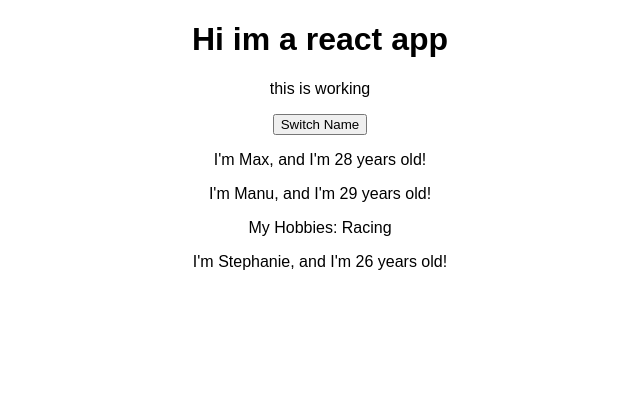
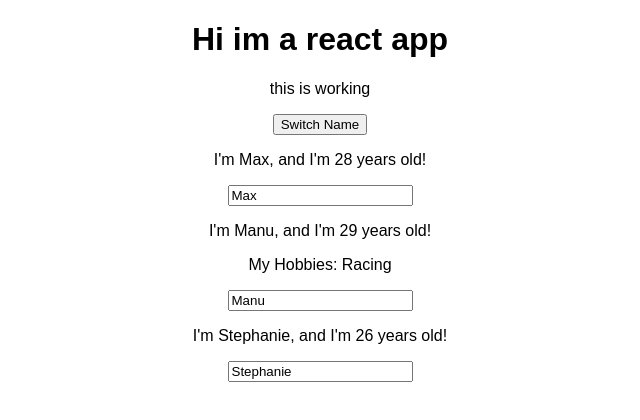
Before and after one commit to danbsts/quarantine-study, a React (Create React App) app in the folder react/react-complete-guide/: page / in a window 1280 px wide. Shown: the top 420 px of the page, without its empty margins (320-960 px from the left). Built offline with nearby package versions, Linux system fonts and the light colour scheme.

Commit message:
two way binding class

```diff
--- a/react/react-complete-guide/src/App.js
+++ b/react/react-complete-guide/src/App.js
@@ -11,13 +11,25 @@
     ]
   }
 
-  switchNameHandler = () => {
+  switchNameHandler = (newName) => {
     // console.log('Was clicked!')
     // dont do this!!!! this.state.persons[0].name = 'Maxmilian';
     this.setState({
       persons: [
-        {name: 'Maximilian', age: 28},
+        {name: newName, age: 28},
         {name: 'Manu', age: 29},
+        {name: 'Stephanie', age: 27}
+      ]
+    })
+  }
+
+  nameChangedHandler = (event) => {
+    // console.log('Was clicked!')
+    // dont do this!!!! this.state.persons[0].name = 'Maxmilian';
+    this.setState({
+      persons: [
+        {name: 'Max', age: 28},
+        {name: event.target.value, age: 29},
         {name: 'Stephanie', age: 27}
       ]
     })
@@ -28,10 +40,19 @@
       <div className="App">
         <h1>Hi im a react app</h1>
         <p>this  is working</p>
-        <button onClick={this.switchNameHandler}>Switch Name</button>
-        <Person name={this.state.persons[0].name} age={this.state.persons[0].age}/>
-        <Person name={this.state.persons[1].name} age={this.state.persons[1].age}>My Hobbies: Racing</Person>
-        <Person name={this.state.persons[2].name} age={this.state.persons[2].age}/>
+        <button onClick={() => this.switchNameHandler('Maximilian')}>Switch Name</button>
+        {/* this can be inneficient /\ */}
+        <Person
+          name={this.state.persons[0].name}
+          age={this.state.persons[0].age}/>
+        <Person
+          name={this.state.persons[1].name}
+          age={this.state.persons[1].age}
+          click={this.switchNameHandler.bind(this, 'Max!')}
+          changed={this.nameChangedHandler}>My Hobbies: Racing</Person>
+        <Person
+          name={this.state.persons[2].name}
+          age={this.state.persons[2].age}/>
       </div>
     );
     // return React.createElement('div', {className: 'App'}, React.createElement('h1', null, 'does this work?'));
--- a/react/react-complete-guide/src/Person/Person.js
+++ b/react/react-complete-guide/src/Person/Person.js
@@ -3,8 +3,9 @@
 const person = (props) => {
     return (
         <div>
-            <p>I'm {props.name}, and I'm {props.age} years old!</p>
+            <p onClick={props.click}>I'm {props.name}, and I'm {props.age} years old!</p>
             <p>{props.children}</p>
+            <input type="text" onChange={props.changed} value={props.name}></input>
         </div>
     )
 };
```
